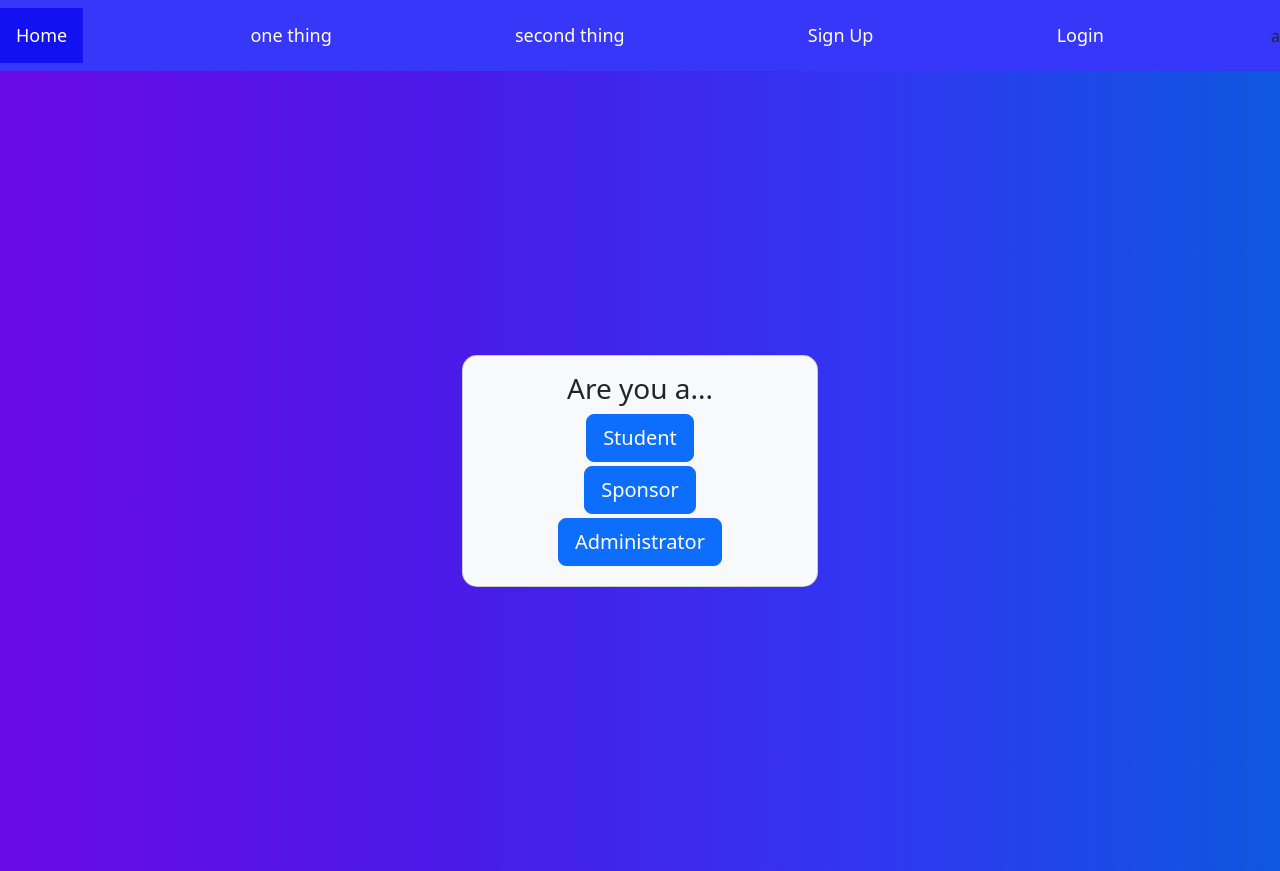
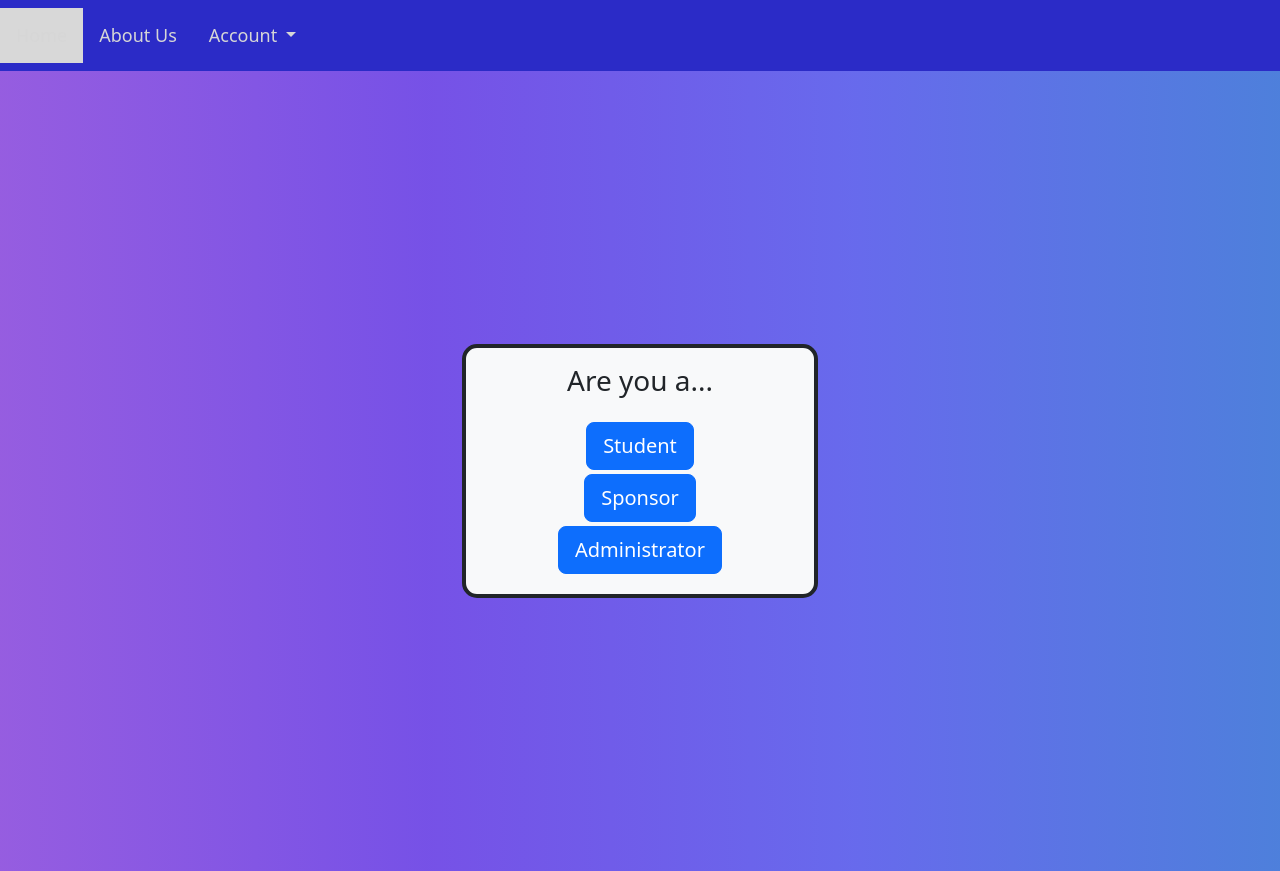
Before and after one commit to lukerhoads/schaumburg-lib-hackathon-2023, a Flask app: page /auth/sign-up in a window 1280 px wide. Run offline with Flask 3, Linux system fonts and the light colour scheme.

Commit message:
major design improvements

```diff
--- a/authentication/static/styles/signupStyle.css
+++ b/authentication/static/styles/signupStyle.css
@@ -16,7 +16,7 @@ input[type=text], input[type=password] {
 
 /* navigation here*/
 .navbar {
-    background-color:rgb(55, 55, 249);
+    background-color:rgb(41, 41, 196);
     overflow: hidden;
 }
 .navbar a {
--- a/authentication/templates/login.html
+++ b/authentication/templates/login.html
@@ -29,7 +29,7 @@
 
                     <div class="form-outline mb-4">
                       <label class="form-label" for="form2Example22">Password</label>
-                      <input type="password" id="form2Example22" class="form-control" />
+                      <input type="password" id="form2Example22" placeholder="Enter password" class="form-control" />
                     </div>
 
                     <div class="text-center pt-1 mb-5 pb-1">
--- a/authentication/templates/signup.html
+++ b/authentication/templates/signup.html
@@ -3,15 +3,15 @@
 {% block title %}Sign Up{% endblock %}
 {% block content %}
     <style type="text/css">
-        body { background: linear-gradient(to right, #6909e6, #4c18e8, #3235f2, #0e57df) !important; } /* Adding !important forces the browser to overwrite the default style applied by Bootstrap */
+        body { background: linear-gradient(to right, #813ddad5, #5d31e2d7, #4c4fe9d8, #2965d4d3) !important; } /* Adding !important forces the browser to overwrite the default style applied by Bootstrap */
     </style>
     <div class="jumbotron vertical-center">
         <div class="container py-5 h-100">
             <div class="row justify-content-center align-items-center h-100">
                 <div class="col-12 col-lg-9 col-xl-4">
-                    <div class="card shadow-2-strong bg-light" style="border-radius: 15px;">
+                    <div class="card shadow-2-strong bg-light border-dark border-4" style="border-radius: 15px;">
                         <div class="card-body p-5 p-md-3 text-center">
-                            <div class="row text-center">
+                            <div class="row text-center mb-3">
                                 <h3>Are you a...</h3>
                             </div>
                             <form>
--- a/authentication/templates/signup_admin.html
+++ b/authentication/templates/signup_admin.html
@@ -3,13 +3,13 @@
 {% block title %}Admin Sign Up{% endblock %}
 {% block content %}
 <style type="text/css">
-    body { background: linear-gradient(to right, #6909e6, #4c18e8, #3235f2, #0e57df) !important; } /* Adding !important forces the browser to overwrite the default style applied by Bootstrap */
+    body { background: linear-gradient(to right, #813ddad5, #5d31e2d7, #4c4fe9d8, #2965d4d3) !important; } /* Adding !important forces the browser to overwrite the default style applied by Bootstrap */
 </style>
 <div class="jumbotron vertical-center">
     <div class="container py-5 h-100">
         <div class="row justify-content-center align-items-center h-100">
             <div class="col-12 col-lg-9 col-xl-4">
-                <div class="card shadow-2-strong bg-light border-primary" style="border-radius: 15px;">
+                <div class="card shadow-2-strong bg-light border-dark border-4" style="border-radius: 15px;">
                     <div class="card-body p-4 p-md-5">
                         <form>
                             <h1 class="text-center">School Sign Up</h1>
--- a/authentication/templates/signup_sponsor.html
+++ b/authentication/templates/signup_sponsor.html
@@ -3,13 +3,13 @@
 {% block title %}Sponsor Sign Up{% endblock %}
 {% block content %}
 <style type="text/css">
-    body { background: linear-gradient(to right, #6909e6, #4c18e8, #3235f2, #0e57df) !important; } /* Adding !important forces the browser to overwrite the default style applied by Bootstrap */
+    body { background: linear-gradient(to right, #813ddad5, #5d31e2d7, #4c4fe9d8, #2965d4d3) !important; } /* Adding !important forces the browser to overwrite the default style applied by Bootstrap */
 </style>
 <div class="jumbotron vertical-center">
     <div class="container py-5 h-100">
         <div class="row justify-content-center align-items-center h-100">
             <div class="col-12 col-lg-9 col-xl-4">
-                <div class="card shadow-2-strong bg-light border-primary" style="border-radius: 15px;">
+                <div class="card shadow-2-strong bg-light border-dark border-4" style="border-radius: 15px;">
                     <div class="card-body p-4 p-md-5">
                         <form>
                             <h1 class="text-center">Sponsor Sign Up</h1>
--- a/authentication/templates/signup_student.html
+++ b/authentication/templates/signup_student.html
@@ -3,16 +3,16 @@
 {% block title %}Student Sign Up{% endblock %}
 {% block content %}
     <style type="text/css">
-        body { background: linear-gradient(to right, #6909e6, #4c18e8, #3235f2, #0e57df) !important; } /* Adding !important forces the browser to overwrite the default style applied by Bootstrap */
+        body { background: linear-gradient(to right, #813ddad5, #5d31e2d7, #4c4fe9d8, #2965d4d3) !important; } /* Adding !important forces the browser to overwrite the default style applied by Bootstrap */
     </style>
     <div class="jumbotron vertical-center">
         <div class="container py-5 h-100">
             <div class="row justify-content-center align-items-center h-100">
                 <div class="col-12 col-lg-9 col-xl-4">
-                    <div class="card shadow-2-strong bg-light border-dark" style="border-radius: 15px;">
+                    <div class="card shadow-2-strong bg-light border-dark border-4" style="border-radius: 15px;">
                         <div class="card-body p-4 p-md-5">
                             <form>
-                                <h1 class="text-center">Student Sign Up</h1>
+                                <h1 class="text-center mb-4">Student Sign Up</h1>
                                 <div class="form-group mb-3">
                                     <label for="student-name">Name</label>
                                     <input type="text" class="form-control" placeholder="Enter Name (First and Last)" name="student-name" id="student-name" required>
--- a/main.py
+++ b/main.py
@@ -35,6 +35,9 @@ def clubPage(clubId):
     data["userInClub"] = False
     return render_template("club.html", data=data)
 
+@app.route('/admin/', methods=["GET", "POST"])
+def admin():
+    return render_template('admin_panel.html')
 
 if __name__ == '__main__':
     app.run(debug=True)
--- a/static/styles/demo.css
+++ b/static/styles/demo.css
@@ -1,6 +1,6 @@
 /* navigation here*/
 .navbar {
-    background-color:rgb(55, 55, 249);
+    background-color:rgb(43, 43, 199);
     overflow: hidden;
 }
 .navbar a {
@@ -19,7 +19,7 @@
 }
 
 .navbar a.active{
-    background-color:rgb(17, 17, 241);
+    background-color:rgb(216, 216, 216);
     color:white;
 }
 
@@ -29,6 +29,28 @@
 /* Main content */
 .mainCt {
     text-align:center;
+}
+
+.submenu {
+    z-index: 999;
+    overflow: visible;
+}
+
+.nav.navbar-nav.navbar-right li a {
+    color: rgb(255, 255, 255);
+}
+
+ul.dropdown-menu {
+    background-color: rgb(55, 55, 249);
+    color: rgb(255, 255, 255)
+}
+
+.nav-item.dropdown .dropdown-item:active {
+    background-color: green !important;
+}
+
+.nav-link {
+    color: rgb(214, 214, 214) !important;
 }
 
 /* login*/
--- a/templates/base.html
+++ b/templates/base.html
@@ -6,22 +6,24 @@
         <link rel="stylesheet" type="text/css" href="{{ url_for('static', filename='styles/demo.css') }}"/>
     </head>
     <body>
-        <div class ="nav navbar">
+        <div class ="nav navbar navbar-expand-lg submenu">
             <li class="nav-item">
                 <a class ="nav-link active" href="/"> Home</a>
             </li>
             <li class="nav-item">
-                <a class="nav-link" href="/one"> one thing</a>
+                <a class="nav-link" href="/"> About Us</a>
             </li>
-            <li class="nav-item">
-                <a class="nav-link" href="/one"> second thing</a>
+            <li class="nav-item dropdown">
+                <a class="nav-link dropdown-toggle" href="#" role="button" data-bs-toggle="dropdown">
+                    Account
+                </a>
+                <ul class="dropdown-menu submenu">
+                    <li><a class="dropdown-item" href="/auth/sign-up"> Sign Up</a></li>
+                    <li><a class="dropdown-item" href="/auth/login"> Login</a></li>
+                    <li><hr class="dropdown-divider"></li>
+                    <li><a class="dropdown-item" href="/auth/logout"> Log Out</a></li>
+                </ul>
             </li>
-            <li class="nav-item">
-                <a class="nav-link" href="/auth/sign-up"> Sign Up</a>
-            </li>
-            <div class="nav-item">
-                <a class="nav-link" href="/auth/login"> Login</a>
-            </div>a
 
         </div>
         {% block content %}{% endblock %}
```
Also changed, not shown: templates/admin_panel.html (added, +17 -0 lines), authentication/auth.py (line endings or trailing spaces), authentication/templates/admin_panel.html (deleted).
